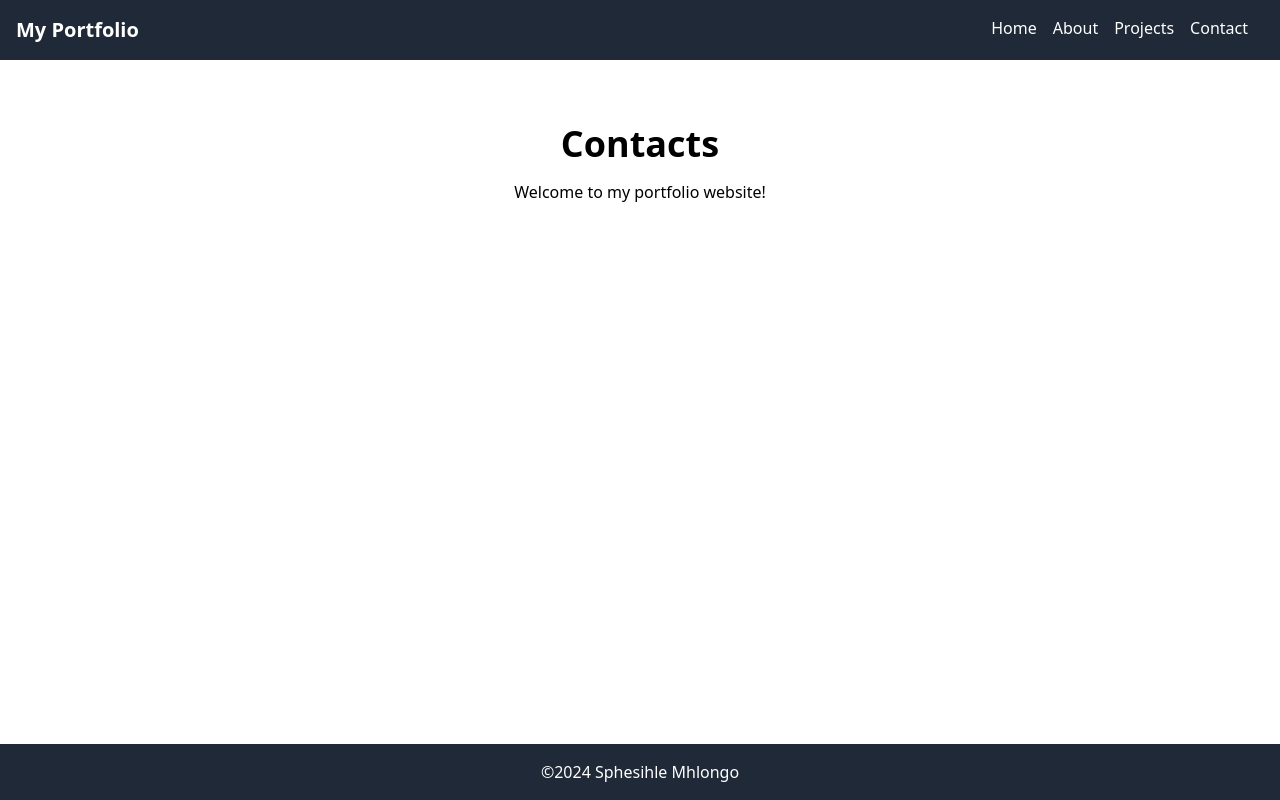
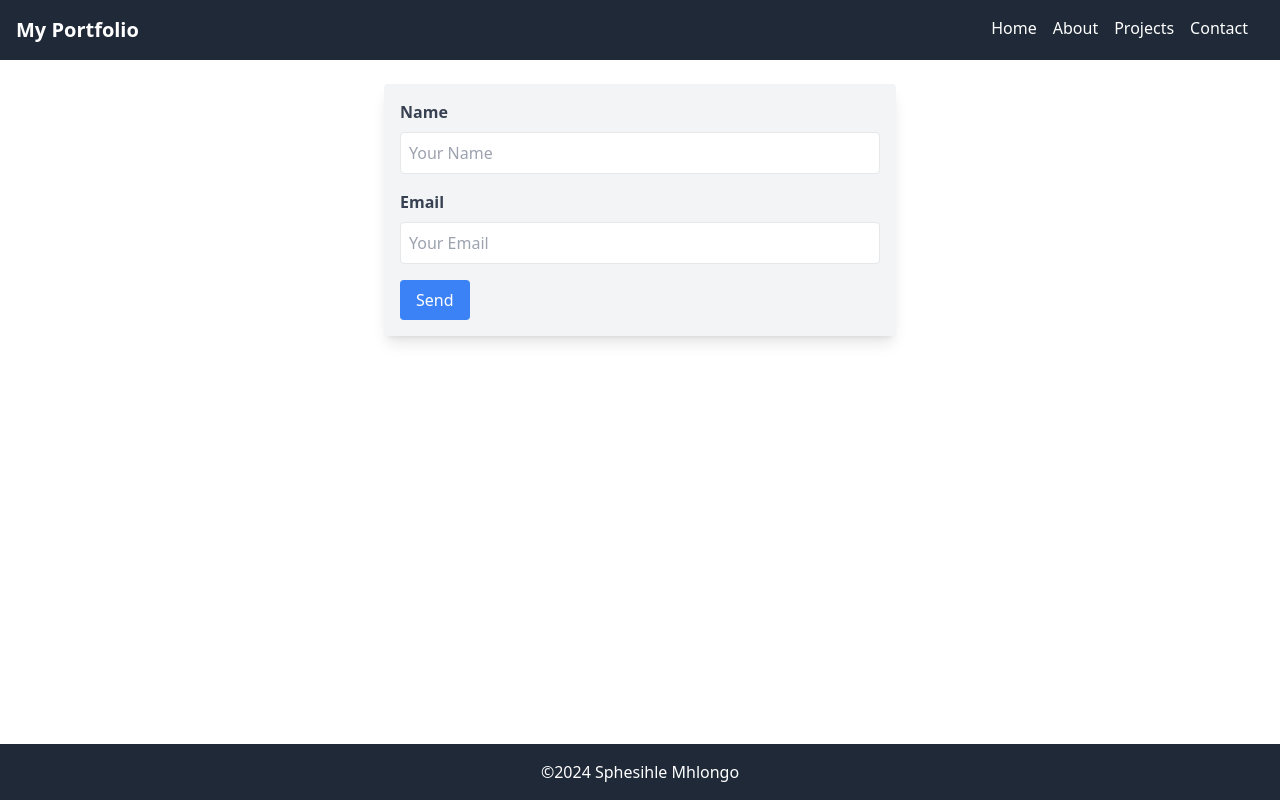
Before and after one commit to sphesihlemhlongo/portfolio-site, a React (Create React App) app: page /contact in a window 1280 px wide. Built offline with nearby package versions, Linux system fonts and the light colour scheme.

Commit message:
Deployment scripts

```diff
--- a/package.json
+++ b/package.json
@@ -2,6 +2,7 @@
   "name": "portfolio-site",
   "version": "0.1.0",
   "private": true,
+  "homepage": "https://spesihlemhlongo.github.io/portfolio-site",
   "dependencies": {
     "@testing-library/jest-dom": "^5.17.0",
     "@testing-library/react": "^13.4.0",
@@ -16,7 +17,9 @@
     "start": "react-scripts start",
     "build": "react-scripts build",
     "test": "react-scripts test",
-    "eject": "react-scripts eject"
+    "eject": "react-scripts eject",
+    "predeploy": "npm run build",
+    "deploy": "gh-pages -d build"
   },
   "eslintConfig": {
     "extends": [
@@ -38,6 +41,7 @@
   },
   "devDependencies": {
     "autoprefixer": "^10.4.20",
+    "gh-pages": "^6.2.0",
     "postcss": "^8.4.49",
     "tailwindcss": "^3.4.16"
   }
--- a/src/pages/Contact.jsx
+++ b/src/pages/Contact.jsx
@@ -4,10 +4,31 @@ import Layout from '../components/Layout';
 const Contacts = () => {
   return (
     <Layout>
-      <div className="text-center p-10">
-        <h1 className="text-4xl font-bold">Contacts</h1>
-        <p className="mt-4">Welcome to my portfolio website!</p>
-      </div>
+      <form className="max-w-lg mx-auto p-4 bg-gray-100 rounded shadow-lg">
+        <div className="mb-4">
+            <label className="block text-gray-700 font-bold mb-2">Name</label>
+            <input
+            type="text"
+            className="w-full p-2 border rounded"
+            placeholder="Your Name"
+            />
+        </div>
+        <div className="mb-4">
+            <label className="block text-gray-700 font-bold mb-2">Email</label>
+            <input
+            type="email"
+            className="w-full p-2 border rounded"
+            placeholder="Your Email"
+            />
+        </div>
+        <button
+            type="submit"
+            className="bg-blue-500 text-white px-4 py-2 rounded hover:bg-blue-400"
+        >
+            Send
+        </button>
+        </form>
+
     </Layout>
   );
 };
```
Also changed, not shown: 1 other file (tests, documents, lock files or other folders).
